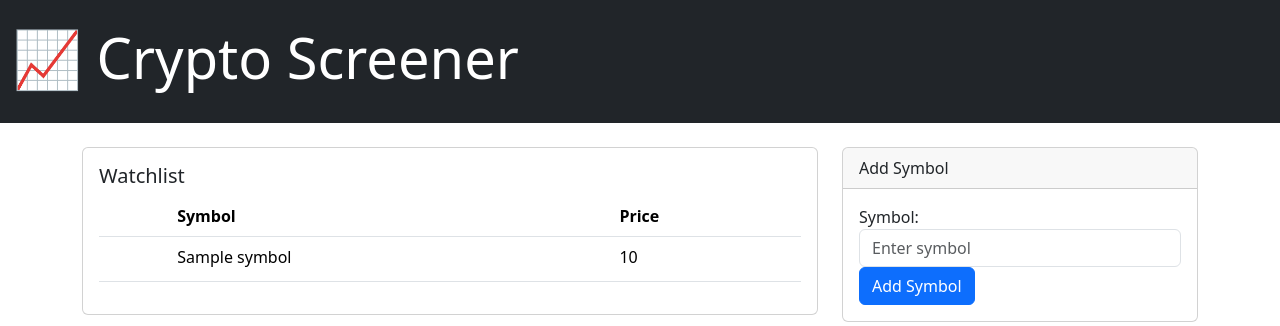
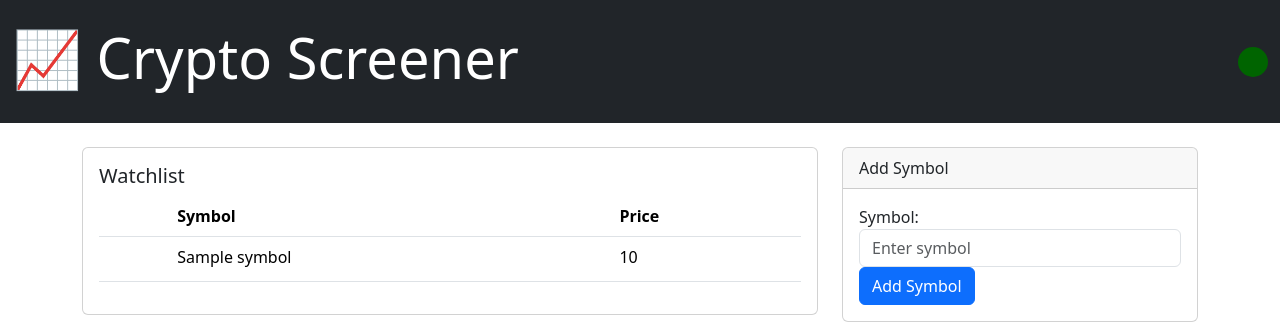
Before and after one commit to tiziaco/market-screener-app, a Flask app: template app/views/index.html in a window 1280 px wide. Shown: the top 326 px of the page. Run offline with Flask 3, Linux system fonts and the light colour scheme; the template is opened without the code that fills it: most values are stand-ins (such as "Sample title", 1, 10 or a date in 2020); parts of the project's set-up code (start-up, migrations or seed data) failed here and were passed over; some libraries are stand-ins or nearby versions.

Commit message:
add style

```diff
--- a/app/static/style.css
+++ b/app/static/style.css
@@ -1,3 +1,10 @@
+.pingCircle {
+    width: 30px; /* Adjust the width and height as needed */
+    height: 30px;
+    background-color: darkgreen;
+    border-radius: 50%; /* This creates a circle */
+}
+
 button {
 	background-color: transparent;
 	border: none;
```
